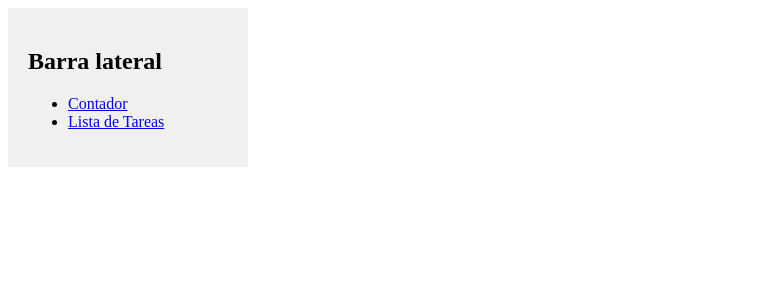
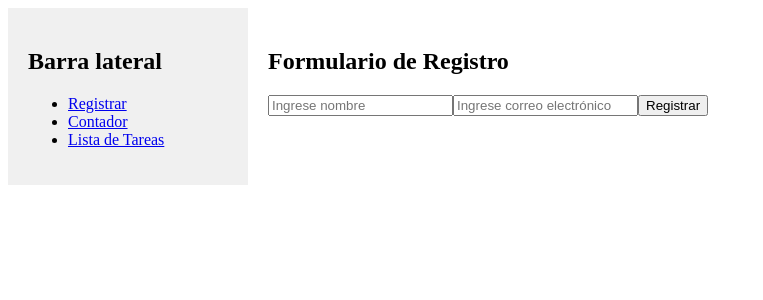
Before and after one commit to andr36s/curso-vuejs, a Vue app: page /registrar in a window 1280 px wide. Shown: the top 300 px of the page, without its empty margins (0-763 px from the left). Built offline with nearby package versions, Linux system fonts and the light colour scheme.

Commit message:
Agregamos vee-validate y @vee-validate/yup para el registro de usuarios y tambien el formulario en el template

```diff
--- a/package.json
+++ b/package.json
@@ -10,7 +10,9 @@
     "lint": "eslint . --fix"
   },
   "dependencies": {
+    "@vee-validate/yup": "^4.15.0",
     "pinia": "^3.0.1",
+    "vee-validate": "^4.15.0",
     "vue": "^3.5.13",
     "vue-router": "^4.5.0"
   },
--- a/src/components/Sidebar.vue
+++ b/src/components/Sidebar.vue
@@ -2,6 +2,7 @@
 <div class="sidebar">
     <h2>Barra lateral</h2>
     <ul>
+        <li><RouterLink to="/registrar">Registrar</RouterLink></li>
         <li><RouterLink to="/contador">Contador</RouterLink></li>
         <li><RouterLink to="/lista-de-tareas">Lista de Tareas</RouterLink></li>
     </ul>
--- /dev/null
+++ b/src/modules/registro/views/RegistroView.vue
@@ -0,0 +1,16 @@
+<template>
+    <div>
+        <h2>Formulario de Registro</h2>
+        <input type="text" placeholder="Ingrese nombre" />
+        <input type="email" placeholder="Ingrese correo electrónico" />
+        <button type="submit">Registrar</button>
+    </div>
+</template>
+
+<script setup>
+
+</script>
+
+<style scoped>
+
+</style>
--- a/src/router/index.js
+++ b/src/router/index.js
@@ -18,6 +18,11 @@ const router = createRouter({
       name: 'lista-de-tareas',
       component: () => import('../modules/listaDeTareas/components/ListaDeTareas.vue'),
     },
+    {
+      path: '/registrar',
+      name: 'registrar',
+      component: () => import('../modules/registro/views/RegistroView.vue'),
+    },
   ],
 })
 
```
Also changed, not shown: 1 other file (tests, documents, lock files or other folders).
